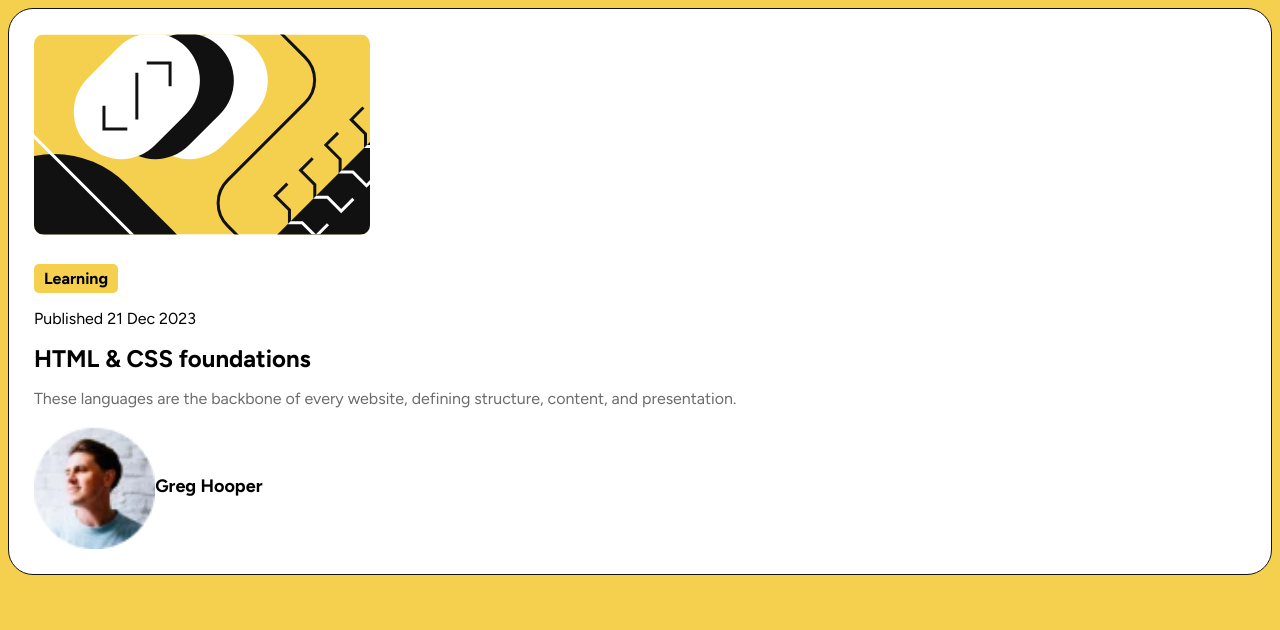
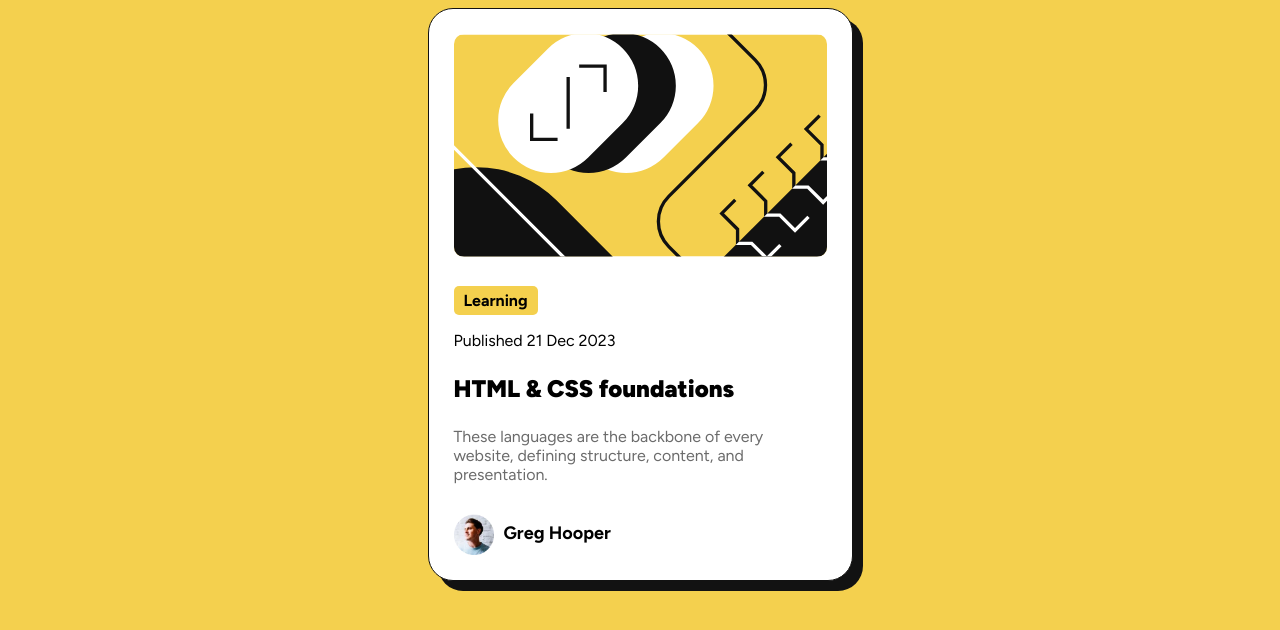
Before and after one commit to prbrq/blog-preview-card, a plain HTML site: page index.html in a window 1280 px wide. Drawn offline with Linux system fonts and the light colour scheme.

Commit message:
feat: :sparkles: Seems fine

```diff
--- a/index.html
+++ b/index.html
@@ -30,7 +30,7 @@
 
       <p id="date">Published 21 Dec 2023</p>
 
-      <h1>HTML & CSS foundations</h1>
+      <p id="title">HTML & CSS foundations</p>
 
       <p id="info">These languages are the backbone of every website, defining structure, content, and presentation.</p>
 
--- a/style.css
+++ b/style.css
@@ -13,6 +13,10 @@ body {
     border-radius: 25px;
     padding: 25px;
     border: 1px solid hsl(0, 0%, 7%);
+    max-width: 425px;
+    width: 90%;
+    margin: auto;
+    box-shadow: 10px 10px hsl(0, 0%, 7%);
 }
 
 .tag{
@@ -23,10 +27,6 @@ body {
     font-weight: bold;
 }
 
-h1 {
-    font-size: x-large;
-}
-
 #info{
     color: hsl(0, 0%, 42%);
 }
@@ -35,14 +35,27 @@ h1 {
     font-size: large;
     font-weight: bold;
     margin-bottom: 0px;
+    margin-top: 30px;
 }
 
 #whoami img{
-    width: 10%;
+    max-width: 40px;
     vertical-align: middle;
+    margin-right: 10px;
 }
 
 #illustration{
     border-radius: 10px;
     margin-bottom: 25px;
+    width: 100%;
 }
+
+#title{
+    font-size: x-large;
+    font-weight: 900;
+}
+
+#title:hover{
+    color: hsl(47, 88%, 63%);
+    cursor: pointer;
+}
```
